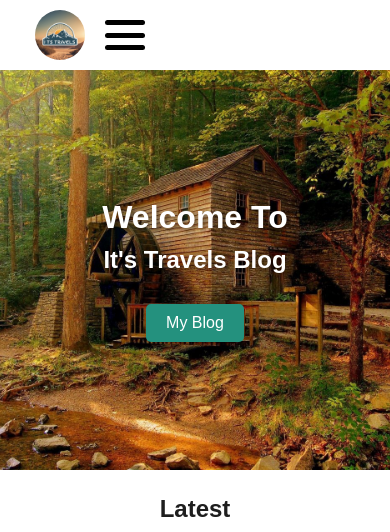
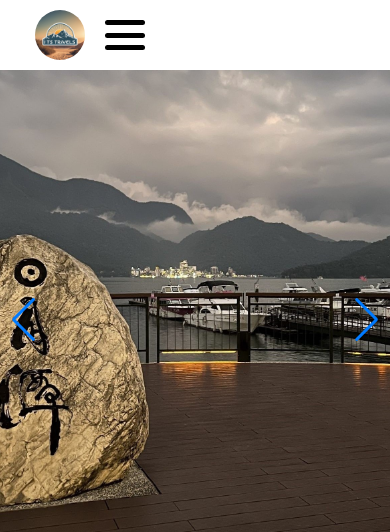
Before and after one commit to BlessingLuphahla/blog-app-ui, a React (Create React App) app: page / in a window 390 px wide. Shown: the top 532 px of the page. Built offline with nearby package versions, Linux system fonts and the light colour scheme; no server answers.

Commit message:
Slide Show
a new slide show

```diff
--- a/src/components/header/Header.jsx
+++ b/src/components/header/Header.jsx
@@ -1,11 +1,35 @@
 import "./header.css";
-import image from "../../images/hero-main-pic.jpg";
 import { Link } from "react-router-dom";
+import { Swiper, SwiperSlide } from "swiper/react";
+import "swiper/css";
+import "swiper/css/navigation";
+import { Navigation, Autoplay } from "swiper/modules";
+
+import image1 from "../../images/hero-main-pic.jpg";
+import image2 from "../../images/IMG_1951-scaled.jpeg";
+import image3 from "../../images/IMG_5495-scaled.jpeg";
 
 export default function Header() {
   return (
     <div className="header">
-      <img className="headerImage" src={image} alt="Travel Blog Banner" />
+      <Swiper
+        modules={[Navigation, Autoplay]}
+        navigation
+        autoplay={{ delay: 3000 }}
+        loop
+        className="headerSwiper"
+      >
+        <SwiperSlide>
+          <img className="headerImage" src={image1} alt="Slide 1" />
+        </SwiperSlide>
+        <SwiperSlide>
+          <img className="headerImage" src={image2} alt="Slide 2" />
+        </SwiperSlide>
+        <SwiperSlide>
+          <img className="headerImage" src={image3} alt="Slide 3" />
+        </SwiperSlide>
+      </Swiper>
+
       <div className="headerTitle">
         <h1>Welcome To</h1>
         <h2>It's Travels Blog</h2>
--- a/src/components/header/header.css
+++ b/src/components/header/header.css
@@ -1,90 +1,54 @@
-/* General Styles */
 .header {
-  margin: 0;
-  padding: 0;
-  display: flex;
-  flex-direction: column;
-  background-color: var(--bg);
-  color: var(--color);
   position: relative;
-  align-items: center;
-  justify-content: center;
-  text-align: center;
+  width: 100%;
+  height: 500px;
+  overflow: hidden;
+}
+
+.headerSwiper {
+  width: 100%;
+  height: 100%;
 }
 
 .headerImage {
   width: 100%;
-  height: 100vh;  /* Full-screen header image */
+  height: 100%;
   object-fit: cover;
-  transition: 0.3s ease-in-out;
 }
 
 .headerTitle {
   position: absolute;
+  top: 50%;
+  left: 50%;
+  transform: translate(-50%, -50%);
+  text-align: center;
+  background: rgba(0, 0, 0, 0.5);
+  padding: 20px;
+  border-radius: 10px;
   color: white;
-  font-weight: 300;
-  text-shadow: 2px 2px 5px rgba(0, 0, 0, 0.5);
 }
 
 .headerTitle h1 {
-  font-size: 4rem;
+  font-size: 2.5rem;
   margin: 0;
 }
 
 .headerTitle h2 {
-  font-size: 3rem;
+  font-size: 2rem;
   margin: 10px 0;
 }
 
 .blogButton {
-  margin-top: 20px;
-  padding: 15px 30px;
-  font-size: 1.5rem;
+  background: #ff6600;
   color: white;
-  background-color: #24917e;
+  padding: 10px 20px;
   border: none;
   cursor: pointer;
+  font-size: 1rem;
   border-radius: 5px;
   transition: 0.3s;
 }
 
 .blogButton:hover {
-  background-color: white;
-  color: #f0a500;
-  border: 2px solid #f0a500;
+  background: #cc5500;
 }
-
-/* Mobile-Responsive Adjustments */
-@media (max-width: 768px) {
-  .headerImage {
-    height: 400px;  /* Adjust height for mobile */
-  }
-
-  .headerTitle h1 {
-    font-size: 2.5rem;
-  }
-
-  .headerTitle h2 {
-    font-size: 2rem;
-  }
-
-  .blogButton {
-    font-size: 1.2rem;
-    padding: 12px 24px;
-  }
-}
-
-@media (max-width: 480px) {
-  .headerTitle h1 {
-    font-size: 2rem;
-  }
-
-  .headerTitle h2 {
-    font-size: 1.5rem;
-  }
-
-  .blogButton {
-    font-size: 1rem;
-    padding: 10px 20px;
-  }
-}
```
Also changed, not shown: src/images/IMG_1951-scaled.jpeg (added), src/images/IMG_5495-scaled.jpeg (added).
